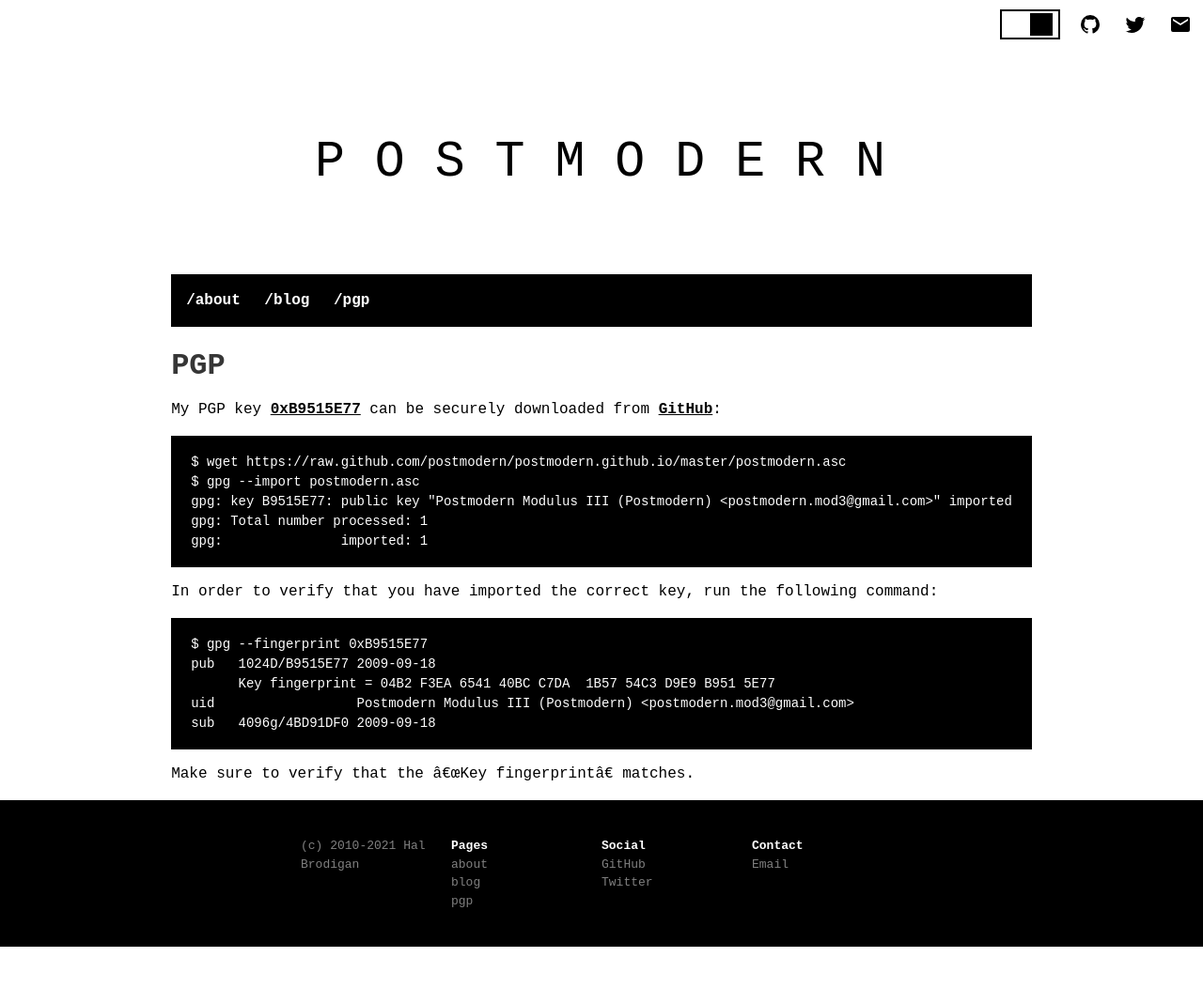
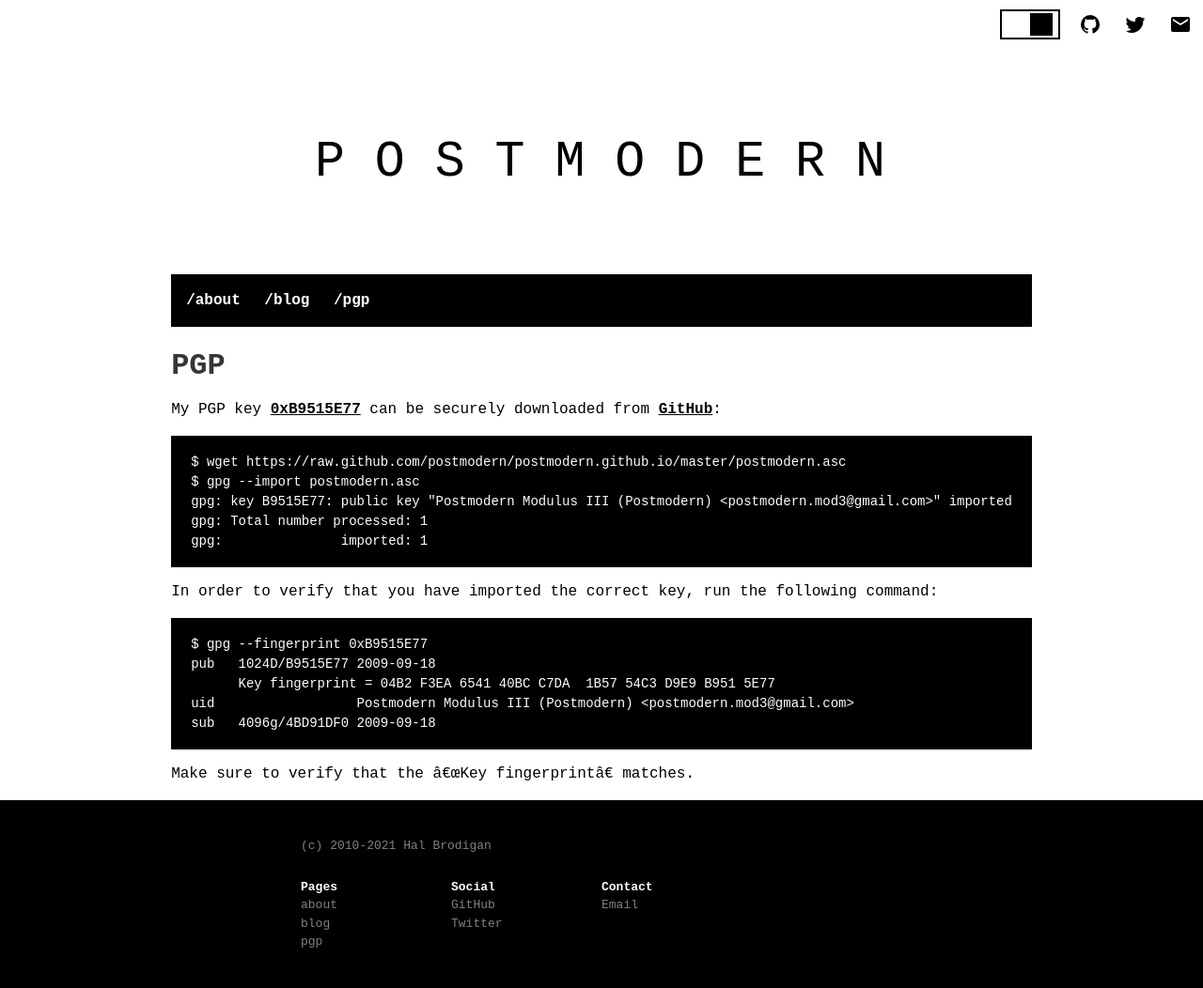
Before and after one commit to postmodern/postmodern.github.io, a Jekyll site: the page built from pgp/index.md, in a window 1280 px wide. Shown: the whole page at 94% size. Built offline with Jekyll 4.4.1, drawn with Linux system fonts in a browser that asks for light colours; before the commit the page ends 1008 px from its top, so only the background shows below that.

Commit message:
Make the footer columns more responsive.

```diff
--- a/_includes/footer.html
+++ b/_includes/footer.html
@@ -1,10 +1,12 @@
 <footer class="footer">
-  <div class="columns is-mobile">
-    <div class="column">
+  <div class="columns">
+    <div class="column is-full">
       <span>(c) 2010-{{ 'now' | date: "%Y" }} Hal Brodigan</span>
     </div>
+  </div>
 
-    <div class="column">
+  <div class="columns">
+    <div class="column is-one-quarter">
       <h5>Pages</h5>
       <ul>
         <li><a href="/about/">about</a></li>
@@ -13,7 +15,7 @@
       </ul>
     </div>
 
-    <div class="column">
+    <div class="column is-one-quarter">
       <h5>Social</h5>
       <ul>
         <li><a href="{{ site.postmodern.github }}">GitHub</a></li>
@@ -21,11 +23,12 @@
       </ul>
     </div>
 
-    <div class="column">
+    <div class="column is-one-quarter">
       <h5>Contact</h5>
       <ul>
         <li><a href="{{ site.postmodern.email }}">Email</a></li>
       </ul>
     </div>
   </div>
+  </div>
 </footer>
```
